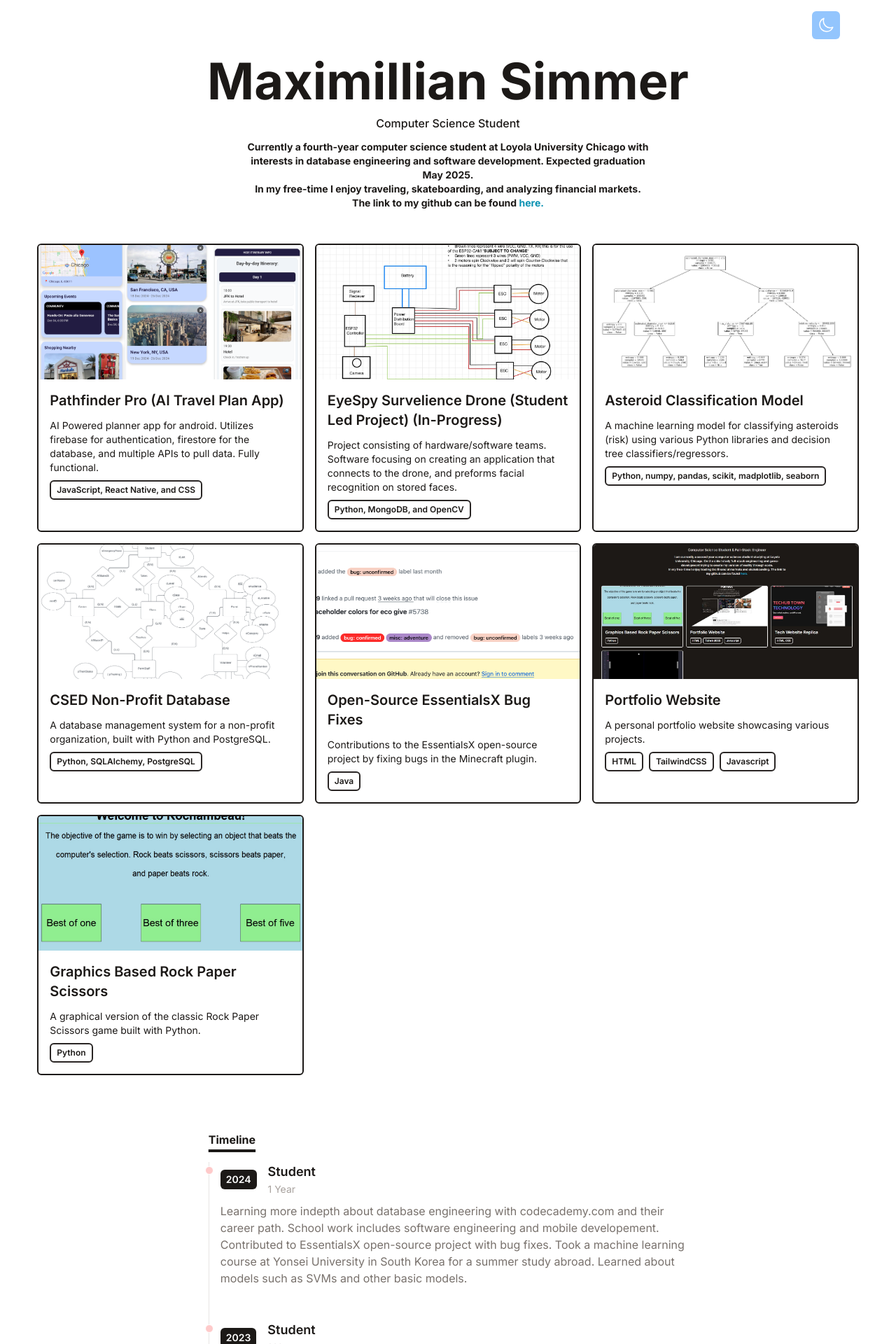
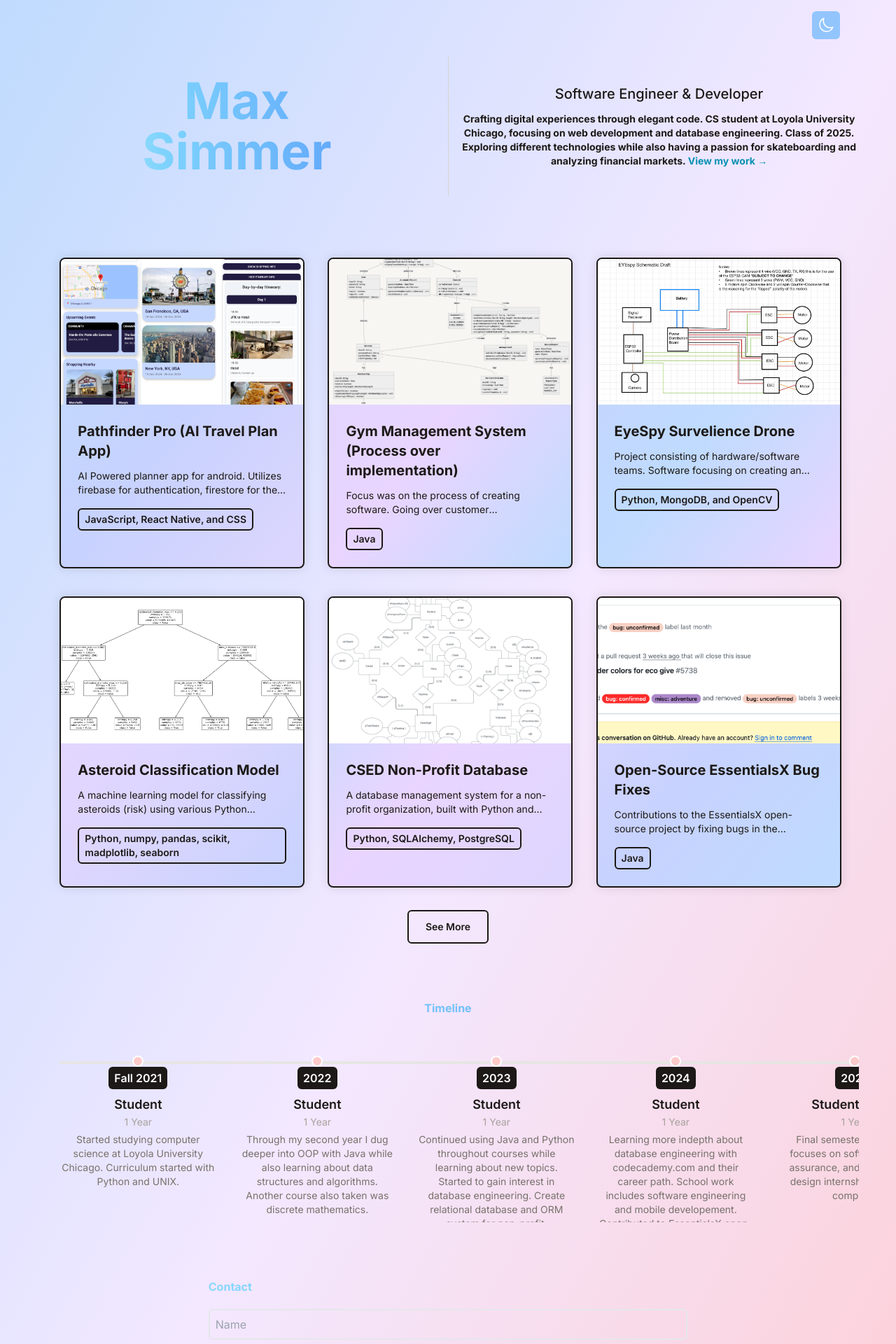
Before and after one commit to maxSimmer/maximilliansimmer.com, a React (Vite) app: page / in a window 1280 px wide. Shown: the top 1920 px of the page at 70% size. Built offline with nearby package versions, Linux system fonts and the light colour scheme.

Commit message:
update design 2025

```diff
--- a/src/App.jsx
+++ b/src/App.jsx
@@ -1,4 +1,3 @@
-
 import React, {useEffect, useState} from 'react';
 import Intro from './components/Intro';
 import Timeline from './components/Timeline';
@@ -78,10 +77,10 @@ function App() {
       {theme === 'dark' ? sun : moon}
 
     </button>
-    <div className="bg-white
-    dark:bg-stone-900 text-stone-900
-    dark:text-stone-300 min-h-screen
-    font-inter">
+    <div className="min-h-screen font-inter
+      from-blue-200 via-purple-100 to-rose-200 bg-gradient-to-br
+      dark:from-gray-900 dark:via-stone-900 dark:to-slate-900 dark:bg-gradient-to-br
+      text-stone-900 dark:text-stone-300">
       <div className='max-w-5x1 w-11/12 mx-auto'>
       <Intro />
       <Portfolio />
--- a/src/components/Intro.jsx
+++ b/src/components/Intro.jsx
@@ -2,21 +2,42 @@ import React from 'react';
 
 function Intro() {
    return (
-      <div class="flex items-center justify-center flex-col text-center pt-20 pb-6 ">
-         <h1 class='text-4xl md:text-7xl mb-1
-         md:mb-3 dark:text-white font-bold'>Maximillian Simmer</h1>
-         <p class="text-base md:text-x1 mb-3 font-medium">Computer Science Student</p>
-         <p class="text-sm max-w-xl
-         mb-6 font-bold">Currently a fourth-year computer science student at Loyola University Chicago with interests in database engineering and software development. Expected graduation May 2025.
-         <br /> In my free-time I enjoy traveling, skateboarding, and analyzing financial markets.
-         The link to my github can be found {' '}
-         <a href="https://github.com/maxSimmer?tab=repositories"
-               target="_blank"
-               className=" text-cyan-600 hover:underline underline-offset-1 decoration-1 decoration-red-600"
-               rel="noreferrer noopener" >
-               here.
-            </a>{' '}
-         </p>
+      <div className="flex items-center justify-center pt-20 pb-6">
+         <div className="w-1/2 flex flex-col items-center justify-center pr-4">
+            <div className="overflow-hidden">
+               <h1 className="text-4xl md:text-7xl font-bold dark:text-white leading-tight text-center transform transition-transform duration-300 hover:-translate-y-1">
+                  <span className="block bg-gradient-to-r from-white via-sky-300 to-blue-400 bg-[length:200%_auto] animate-gradient-x bg-clip-text text-transparent">Max</span>
+                  <span className="block bg-gradient-to-r from-white via-sky-300 to-blue-400 bg-[length:200%_auto] animate-gradient-x bg-clip-text text-transparent">Simmer</span>
+               </h1>
+            </div>
+         </div>
+
+         <div className="w-px bg-stone-300 dark:bg-stone-600 h-[200px] transform transition-transform duration-300 hover:scale-y-110"></div>
+
+         <div className="w-1/2 flex flex-col items-center justify-center pl-4">
+            <p className="text-base md:text-xl mb-3 font-medium text-center transform transition-all duration-300 hover:text-cyan-600">
+               Software Engineer & Developer
+            </p>
+            <p className="text-sm max-w-xl font-bold text-center group">
+               <span className="transition-colors duration-300 group-hover:text-cyan-600">
+                  Crafting digital experiences through elegant code. CS student at Loyola University Chicago,
+                  focusing on web development and database engineering. Class of 2025.
+               </span>
+               <br />
+               <span className="transition-colors duration-300 group-hover:text-cyan-600">
+                  Exploring different technologies while also having a passion for skateboarding and analyzing financial markets.
+               </span>
+               {' '}
+               <a
+                  href="https://github.com/maxSimmer?tab=repositories"
+                  target="_blank"
+                  className="text-cyan-600 hover:underline underline-offset-2 decoration-2 decoration-red-600 transition-all duration-300"
+                  rel="noreferrer noopener"
+               >
+                  View my work →
+               </a>
+            </p>
+         </div>
       </div>
    )
 }
--- a/src/components/Portfolio.jsx
+++ b/src/components/Portfolio.jsx
@@ -1,20 +1,54 @@
-import React from 'react';
+import React, { useState } from 'react';
 import portfolio from '../data/portfolio';
 import Portfolioitem from './Portfolioitem';
 
 function Portfolio() {
+   const [visibleItems, setVisibleItems] = useState(6);
+
+   const showMore = () => {
+      setVisibleItems(prevItems => prevItems + 6);
+   };
+
+   const showLess = () => {
+      setVisibleItems(6);
+   };
+
    return (
-      <div className="flex flex-col md:flex-row items-center justify-center">
-         <div className="grid grid-cols-1 md:grid-cols-2 lg:grid-cols-3 gap-4">
-            {portfolio.map(project => (
+      <div className="flex flex-col items-center justify-center pt-16 px-8">
+         <div className="grid grid-cols-1 md:grid-cols-2 lg:grid-cols-3 gap-10 max-w-[1400px] w-full">
+            {portfolio.slice(0, visibleItems).map((project, index) => (
                <Portfolioitem
+                  key={project.title}
                   imgUrl={project.imgUrl}
                   title={project.title}
                   stack={project.stack}
                   link={project.link}
                   description={project.description}
+                  index={index}
                />
             ))}
+         </div>
+         <div className="mt-8 flex gap-4">
+            {visibleItems < portfolio.length && (
+               <button
+                  onClick={showMore}
+                  className="px-6 py-3 text-sm font-semibold border-2 border-stone-900
+                  dark:border-white rounded-md hover:bg-stone-900 hover:text-white
+                  dark:hover:bg-white dark:hover:text-stone-900 transition-colors"
+               >
+                  See More
+               </button>
+            )}
+            {visibleItems > 6 && (
+               <button
+                  onClick={showLess}
+                  className="px-6 py-3 text-sm font-semibold border-2 border-stone-900
+                  dark:border-white rounded-md hover:bg-stone-900 hover:text-white
+                  dark:hover:bg-white dark:hover:text-stone-900 transition-colors"
+               >
+                  See Less
+               </button>
+            )}
          </div>
       </div>
    )
--- a/src/components/Portfolioitem.jsx
+++ b/src/components/Portfolioitem.jsx
@@ -1,32 +1,64 @@
 import React from 'react';
 
-function Portfolioitem({ title, imgUrl, stack, link, description }) {
+const gradients = [
+    'from-blue-200 via-indigo-200 to-violet-200',
+    'from-violet-200 via-purple-200 to-blue-200',
+    'from-indigo-200 via-blue-200 to-purple-200',
+    'from-purple-200 via-violet-200 to-indigo-200',
+    'from-blue-200 via-purple-200 to-violet-200',
+    'from-violet-200 via-indigo-200 to-blue-200'
+];
+
+const darkGradients = [
+    'dark:from-blue-900 dark:via-indigo-900 dark:to-violet-900',
+    'dark:from-violet-900 dark:via-purple-900 dark:to-blue-900',
+    'dark:from-indigo-900 dark:via-blue-900 dark:to-purple-900',
+    'dark:from-purple-900 dark:via-violet-900 dark:to-indigo-900',
+    'dark:from-blue-900 dark:via-purple-900 dark:to-violet-900',
+    'dark:from-violet-900 dark:via-indigo-900 dark:to-blue-900'
+];
+
+function Portfolioitem({ title, imgUrl, stack, link, description, index }) {
+    const gradientIndex = index % gradients.length;
+    const gradient = `bg-gradient-to-br ${gradients[gradientIndex]} ${darkGradients[gradientIndex]}`;
+
     return (
-        <a href={link}
+        <a
+            href={link}
             target="_blank"
-        rel = "noopener noreferrer"
-        className='border-2 border-stone-900 dark:border-white rounded-md overflow-hidden'
+            rel="noopener noreferrer"
+            className={`block border-2 border-stone-900 dark:border-white rounded-lg
+            overflow-hidden hover:transform hover:scale-[1.02] transition-all
+            shadow-[0_0_15px_rgba(0,0,0,0.1)] dark:shadow-[0_0_15px_rgba(255,255,255,0.1)]
+            hover:shadow-[0_0_20px_rgba(0,0,0,0.15)] dark:hover:shadow-[0_0_20px_rgba(255,255,255,0.15)]
+            ${gradient}
+            min-w-[350px]`}
         >
-
+            <div className="relative">
                 <img
                     src={imgUrl}
                     alt="portfolio"
-            className='w-full h-36 md:h-48 object-cover cursor-pointer'
+                    className="w-full h-52 object-cover"
                 />
-        <div className='w-full p-4'>
-            <h3 className='text-lg md:text-xl dark:text-white mb-2 md:mb-3 font-semibold'>{title}</h3>
-            <p className='text-sm dark:text-stone-400 mb-2'>{description}</p>
-            <p className='flex flex-wrap gap-2 flex-row items-center justify-start
-            text-xs md:textsm dark:text-white'>
+                <div className="absolute inset-0 bg-black opacity-0 hover:opacity-20 transition-opacity" />
+            </div>
+            <div className="p-6">
+                <h3 className="text-xl dark:text-white mb-3 font-bold">{title}</h3>
+                <p className="text-sm dark:text-stone-300 mb-4 line-clamp-2">{description}</p>
+                <p className="flex flex-wrap gap-2 flex-row items-center justify-start">
                     {stack.map(item => (
-                    <span className='inline-block px-2 py-1 font-semibold border-2
-                    border-stone-800 dark:border-white rounded-md'>
+                        <span
+                            key={item}
+                            className="inline-block px-2 py-1 text-sm font-semibold
+                            border-2 border-stone-900 dark:border-white rounded-md
+                            hover:bg-stone-900 hover:text-white dark:hover:bg-white
+                            dark:hover:text-stone-900 transition-colors"
+                        >
                             {item}
                         </span>
                     ))}
                 </p>
             </div>
-
         </a>
     )
 }
--- a/src/components/Timeline.jsx
+++ b/src/components/Timeline.jsx
@@ -5,10 +5,13 @@ import Title from './Title';
 
 function Timeline() {
     return (
-        <div className='flex flex-col md:flex-row justify-center my-20 '>
-            <div className='w-full md:w-7/12'>
+        <div className='my-20'>
+            <div className='text-center mb-8'>
                 <Title>Timeline</Title>
-            {timeline.map(item => (
+            </div>
+            <div className='overflow-x-auto'>
+                <div className='flex flex-row min-w-max px-4 justify-center mx-auto'>
+                    {[...timeline].reverse().map(item => (
                         <Timelineitem
                         year = {item.year}
                         title = {item.title}
@@ -18,6 +21,7 @@ function Timeline() {
                     ))}
                 </div>
             </div>
+        </div>
     )
 }
 
--- a/src/components/Timelineitem.jsx
+++ b/src/components/Timelineitem.jsx
@@ -2,31 +2,34 @@ import React from 'react';
 
 function Timelineitem({ year, title, duration, details}) {
     return (
-        <ol className='flex flex-col md:flex-row relative
-        border-l border-stone-200 dark:border-stone-700'>
-            <li className='mb-10 ml-4'>
-                <div className='absolute w-3 h-3 bg-red-200 rounded-full mt-1.5
-                 -left-1.5 border border-white dark:border-stone-900 dark:bg-red-200' />
-                <p className='flex flex-wrap gap-4 flex-row items-center
-                justify-start text-xs md:text-sm'>
+        <div className='relative px-4 w-64'>
+            <div className='h-1 bg-stone-200 dark:bg-stone-700 w-full absolute top-8'/>
+            <div className='relative'>
+                <div className='w-4 h-4 bg-red-200 rounded-full absolute left-1/2
+                transform -translate-x-1/2 -translate-y-1/2 mt-8
+                border-2 border-white dark:border-stone-900'/>
+
+                <div className='pt-10 text-center'>
                     <span className='inline-block px-2 py-1 font-semibold
                     text-white dark:text-stone-900 bg-stone-900 dark:bg-white rounded-md'>
                         {year}
                     </span>
-                    <h3 className='text-lg font-semibold text-stone-900 dark:text-white'>
+
+                    <h3 className='text-lg font-semibold text-stone-900 dark:text-white mt-2'>
                         {title}
-                        <div className='my-1 text-sm font-normal leading-none
-                        text-stone-400 dark:text-stone-500'>
+                        <div className='text-sm font-normal leading-none
+                        text-stone-400 dark:text-stone-500 mt-1'>
                             {duration}
                         </div>
                     </h3>
-                </p>
-                <p className='my-2 text-base font-normal text-stone-500 dark:text-stone-400'>
-                    {details}
-                </p>
-            </li>
 
-        </ol>
+                    <p className='mt-2 text-sm font-normal text-stone-500 dark:text-stone-400
+                    max-h-32 overflow-y-auto'>
+                        {details}
+                    </p>
+                </div>
+            </div>
+        </div>
     )
 }
 
--- a/src/components/Title.jsx
+++ b/src/components/Title.jsx
@@ -6,11 +6,11 @@ function Title({ children, id }) {
         id={id && id}
         className='text-2x1 font-bold underline
         underline-offset-8 decoration-4 mb-5
-        text-stone-900
-        dark:text-white'>
+        bg-gradient-to-r from-white via-sky-300 to-blue-400
+        bg-[length:200%_auto] animate-gradient-x bg-clip-text text-transparent'>
             {children}
         </h1>
     )
 }
 
-export default Title
+export default Title;
--- a/src/data/portfolio.js
+++ b/src/data/portfolio.js
@@ -5,15 +5,23 @@ export default [
         imgUrl: '/assets/322portfolioimg.png',
         stack: ['JavaScript, React Native, and CSS'],
         link: 'https://github.com/cmvasquez/TravelApp-322',
-        description: 'AI Powered planner app for android. Utilizes firebase for authentication, firestore for the database, and multiple APIs to pull data. Fully functional.'
+        description: 'AI Powered planner app for android. Utilizes firebase for authentication, firestore for the database, and multiple APIs to pull data. Trip generation uses Google Gemini API to generate a trip based on user preferences.'
     },
 
     {
-        title: 'EyeSpy Survelience Drone (Student Led Project) (In-Progress)',
+        title: 'Gym Management System (Process over implementation)',
+        imgUrl: '/assets/swehealth.png',
+        stack: ['Java'],
+        link: '',
+        description: 'Focus was on the process of creating software. Going over customer requirements, design, software quality, and quality assurance in a large team setting. Replicates creating software from scratch for a customer in a company setting.'
+    },
+
+    {
+        title: 'EyeSpy Survelience Drone',
         imgUrl: '/assets/dronePortIMG.jpg',
         stack: ['Python, MongoDB, and OpenCV'],
         link: '',
-        description: 'Project consisting of hardware/software teams. Software focusing on creating an application that connects to the drone, and preforms facial recognition on stored faces.'
+        description: 'Project consisting of hardware/software teams. Software focusing on creating an application that connects to the drone, and preforms facial recognition on stored faces and notifies owner.'
     },
 
     {
--- a/src/data/timeline.js
+++ b/src/data/timeline.js
@@ -1,4 +1,13 @@
 export default [
+
+    {
+        year: '2025',
+        title: 'Student Intern',
+        duration: "1 Year",
+        details:
+            'Final semesters at school focuses on software quality, assurance, and testing. Web design internship at a music company.',
+
+    },
 
     {
         year: '2024',
@@ -36,13 +45,4 @@ export default [
 
     },
 
-    {
-        year: 'May 2020',
-        title: 'First Lines of Code',
-        duration: "3 Months",
-        details:
-            'A couple months before starting university I looked into programming and learned the basics of Python',
-
-    },
-
 ]
--- a/tailwind.config.cjs
+++ b/tailwind.config.cjs
@@ -6,6 +6,19 @@ module.exports = {
       fontFamily: {
 				inter: ['inter', 'serif'],
       },
+      animation: {
+        'gradient-x': 'gradient-x 20s ease infinite', // Slowed down to 20s
+      },
+      keyframes: {
+        'gradient-x': {
+          '0%, 100%': {
+            'background-position': '0% 50%',
+          },
+          '50%': {
+            'background-position': '100% 50%',
+          },
+        },
+      },
     },
   },
   plugins: [],
```
Also changed, not shown: public/assets/swehealth.png (added). Lines whose indentation alone changed are shown as unchanged.
